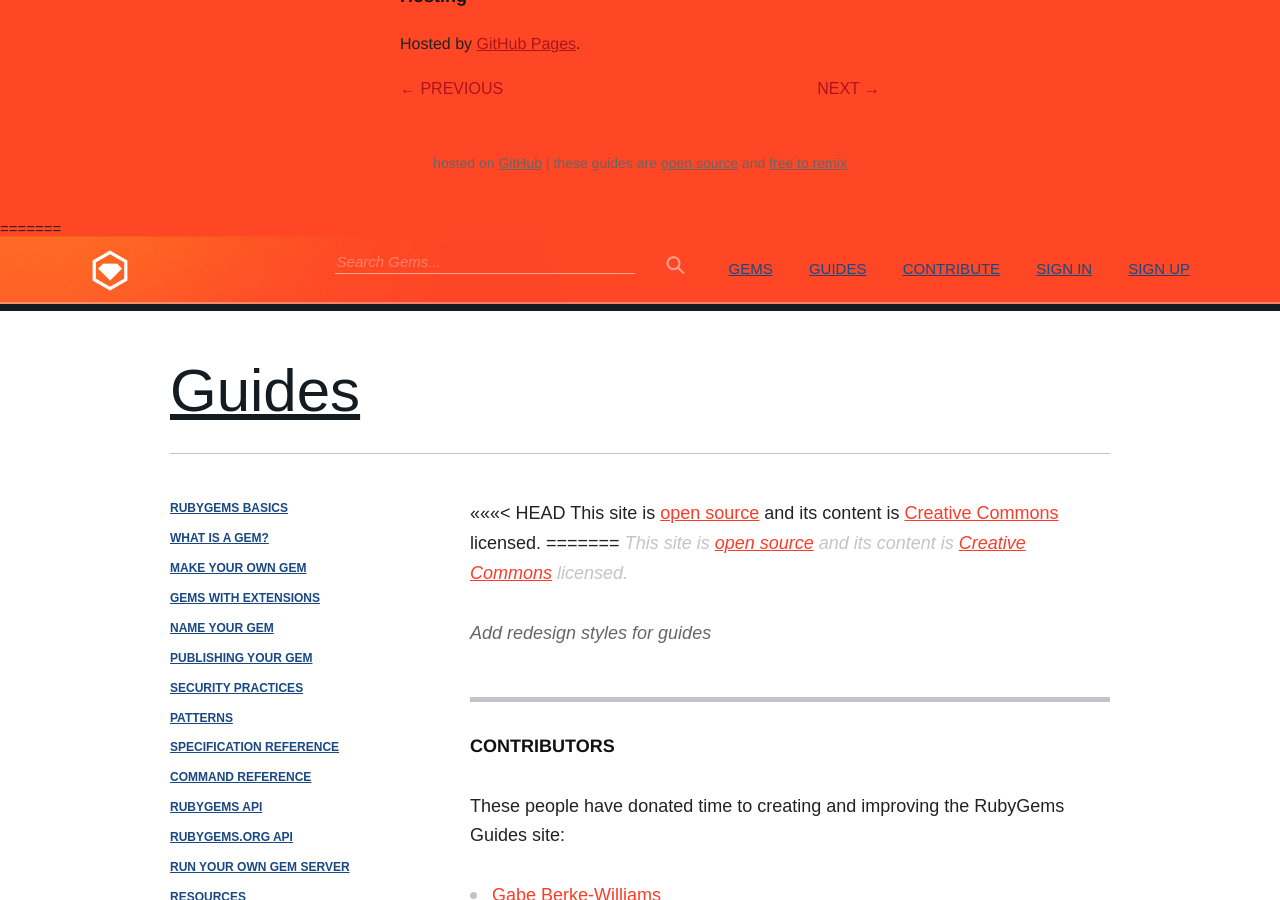
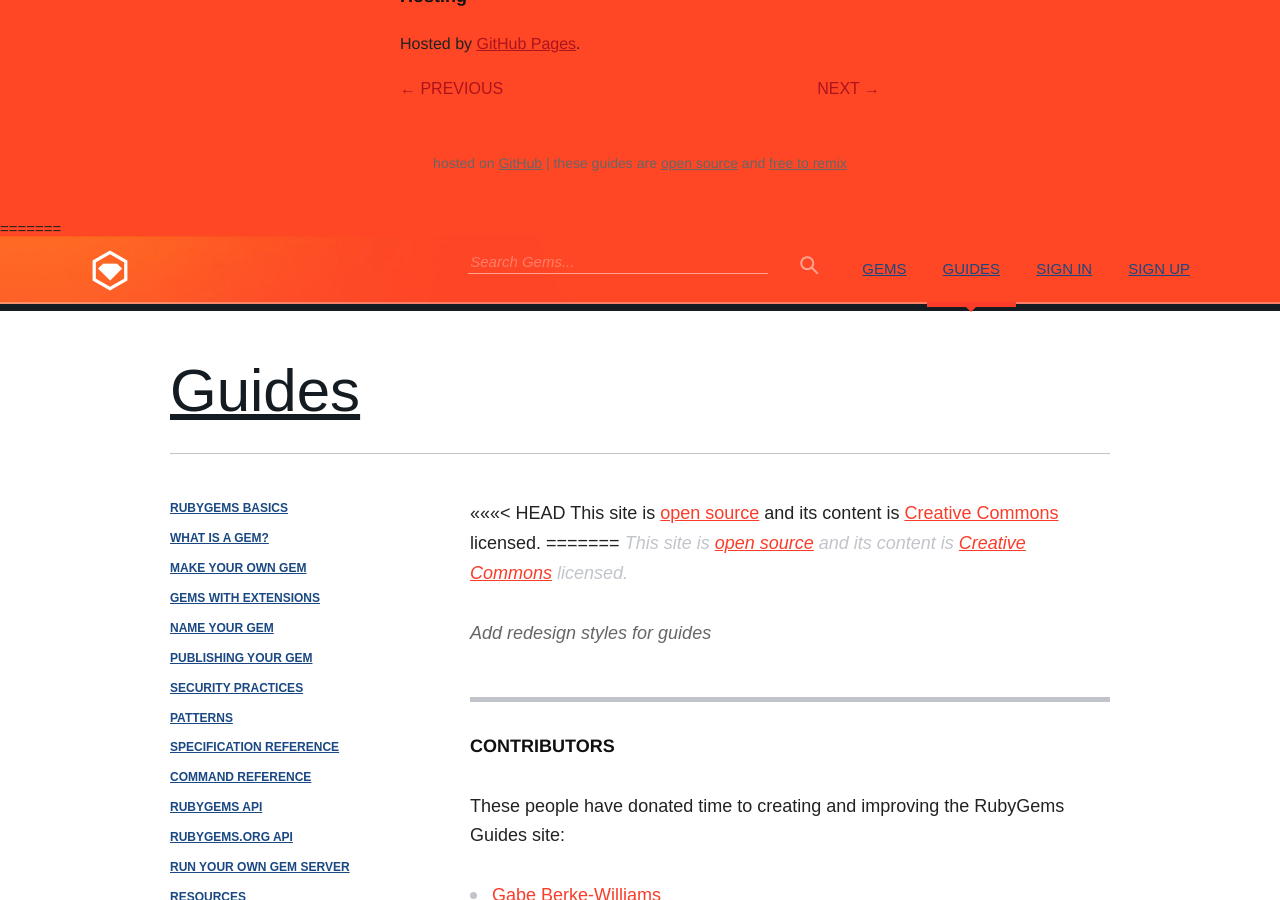
Before and after one commit to radar/guides, a Jekyll site: the page built from credits.md, in a window 1280 px wide and 900 px high, scrolled down 1337 px. Built offline with Jekyll 4.4.1, drawn with Linux system fonts in a browser that asks for light colours; nearby versions of some CDN libraries.

Commit message:
Remove contribute link from top nav

```diff
--- a/_layouts/default.html
+++ b/_layouts/default.html
@@ -120,8 +120,7 @@
 
           <nav class="header__nav-links">
             <a class="header__nav-link" href="/gems">Gems</a>
-            <a class="header__nav-link" href="/guides">Guides</a>
-            <a class="header__nav-link" href="/contributing">Contribute</a>
+            <a class="header__nav-link is-active" href="/">Guides</a>
             <a class="header__nav-link" href="#" id="js-sign-in-trigger">Sign In</a>
             <a class="header__nav-link js-sign-up-trigger" href="#">Sign Up</a>
           </nav>
```
